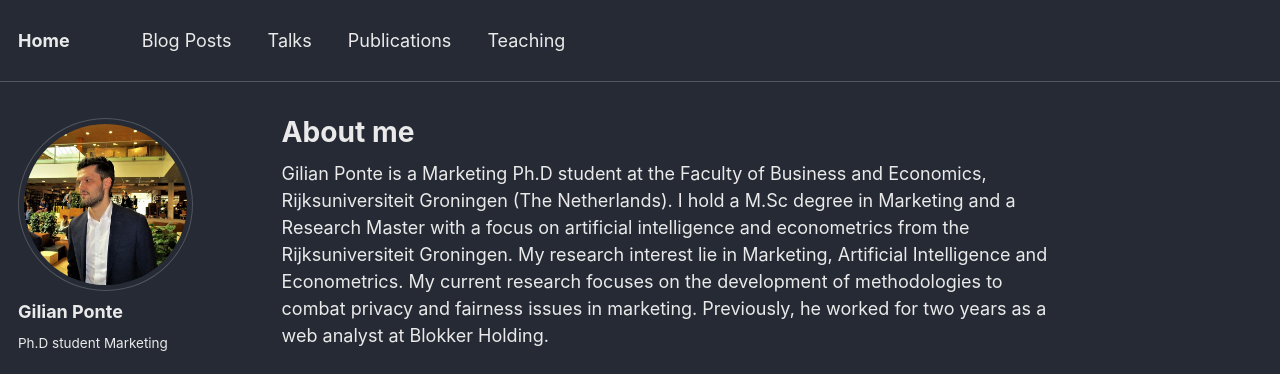
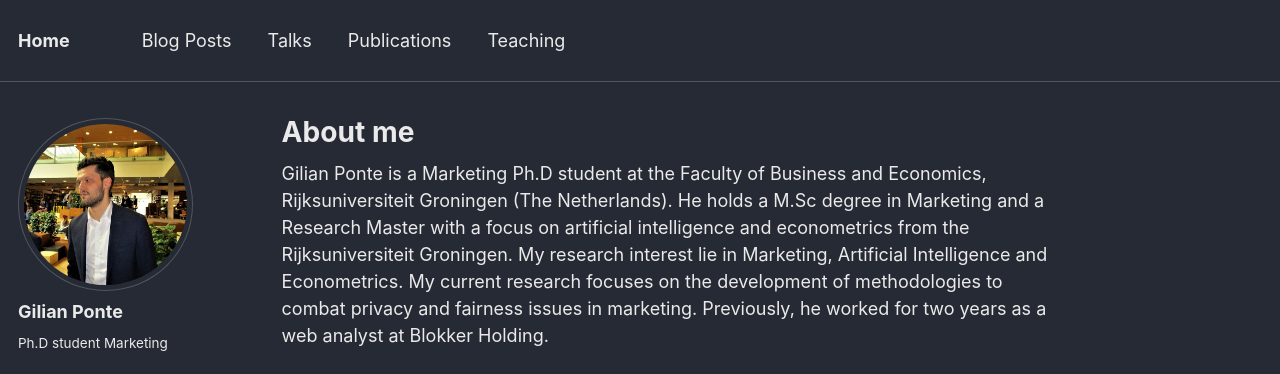
Before and after one commit to GilianPonte/gilianponte.github.io, a Jekyll site: the page built from _pages/about.md, in a window 1280 px wide. Shown: the top 374 px of the page. Built offline with Jekyll 4.4.1, drawn with Linux system fonts in a browser that asks for light colours.

Commit message:
Update about.md

```diff
--- a/_pages/about.md
+++ b/_pages/about.md
@@ -8,4 +8,4 @@ redirect_from:
   - /about.html
 ---
 
-Gilian Ponte is a Marketing Ph.D student at the Faculty of Business and Economics, Rijksuniversiteit Groningen (The Netherlands). I hold a M.Sc degree in Marketing and a Research Master with a focus on artificial intelligence and econometrics from the Rijksuniversiteit Groningen. My research interest lie in Marketing, Artificial Intelligence and Econometrics. My current research focuses on the development of methodologies to combat privacy and fairness issues in marketing. Previously, he worked for two years as a web analyst at Blokker Holding.
+Gilian Ponte is a Marketing Ph.D student at the Faculty of Business and Economics, Rijksuniversiteit Groningen (The Netherlands). He holds a M.Sc degree in Marketing and a Research Master with a focus on artificial intelligence and econometrics from the Rijksuniversiteit Groningen. My research interest lie in Marketing, Artificial Intelligence and Econometrics. My current research focuses on the development of methodologies to combat privacy and fairness issues in marketing. Previously, he worked for two years as a web analyst at Blokker Holding.
```
